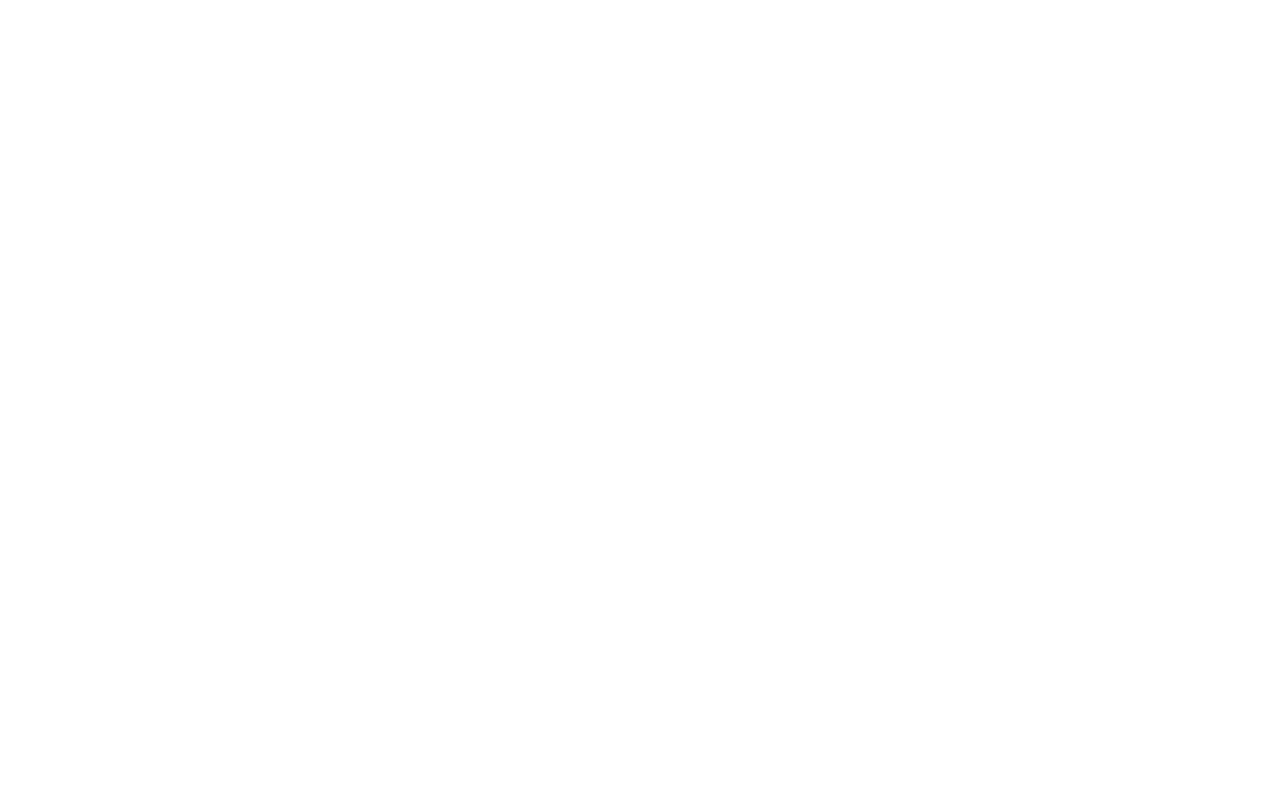
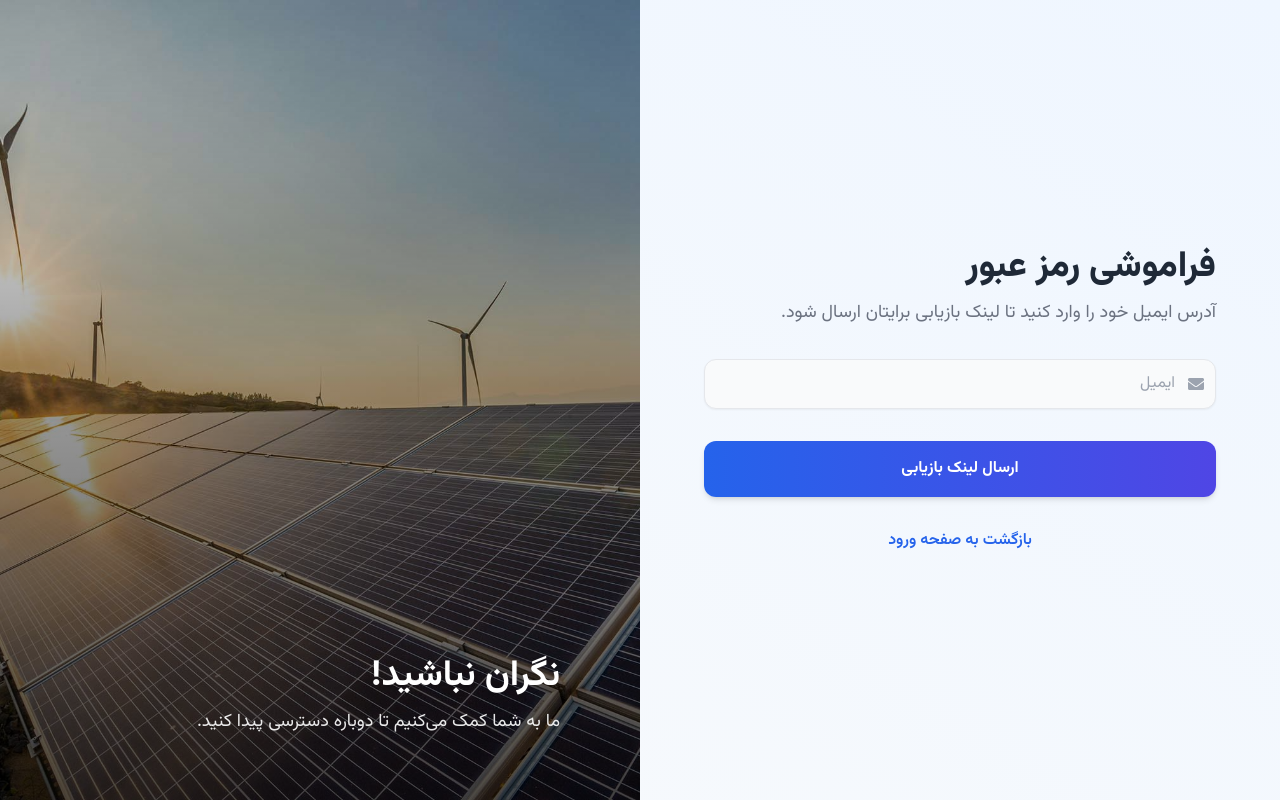
Before and after one commit to farshadnabizadeh/panel-mahyaran-energy, a React (Create React App) app: page /forgot-password in a window 1280 px wide. Before the commit this address had no page. Built offline with nearby package versions, Linux system fonts and the light colour scheme.

Commit message:
forget password

```diff
--- a/src/App.js
+++ b/src/App.js
@@ -3,13 +3,14 @@ import { Routes, Route, Link } from "react-router-dom";
 import Counter from "./components/example/exampleComponent";
 import RegisterForm from "./components/register/registerComponent";
 import LoginComponent from "./components/login/loginComponent";
-
+import ForgotPasswordPage from "./components/forgotPassword/ForgotPasswordPage";
 export default function App() {
   return (
     <div className="w-full min-h-screen">
       <Routes>
         <Route path="/" element={<RegisterForm />} />
         <Route path="/login" element={<LoginComponent />} />
+        <Route path="/forgot-password" element={<ForgotPasswordPage />} />
         <Route path="/about" element={<Counter />} />
       </Routes>
     </div>
--- /dev/null
+++ b/src/components/forgotPassword/ForgotPasswordPage.jsx
@@ -0,0 +1,90 @@
+import React, { useState } from "react";
+import { FaEnvelope } from "react-icons/fa";
+import ForgotImage from "../../assets/img/Login.jpg"; // You can reuse Login.jpg if needed
+import fa from "../../locales/fa.json";
+
+const t = fa.forgotPasswordPage
+
+const ForgotPasswordPage = () => {
+    const [email, setEmail] = useState("");
+
+    const handleSubmit = (e) => {
+        e.preventDefault();
+        alert(t.alerts.success);
+    };
+
+    return (
+        <div
+            dir="rtl"
+            className="min-h-screen flex flex-col-reverse md:flex-row bg-gradient-to-tr from-slate-50 to-blue-50"
+        >
+            {/* Right: Form section */}
+            <div className="w-full md:w-1/2 flex flex-col justify-center px-6 sm:px-12 md:px-16 py-10 md:py-16">
+                <h2 className="text-3xl sm:text-4xl font-extrabold text-gray-800 mb-3">
+                    {t.title}
+                </h2>
+                <p className="text-gray-500 mb-8 text-base sm:text-lg">{t.subtitle}</p>
+
+                <form onSubmit={handleSubmit} className="space-y-8">
+                    {/* Email Field */}
+                    <div className="relative group">
+                        <span className="absolute inset-y-0 right-0 flex items-center pr-3 text-gray-400 group-focus-within:text-blue-500 transition-colors">
+                            <FaEnvelope />
+                        </span>
+                        <input
+                            id="email"
+                            name="email"
+                            type="email"
+                            placeholder={t.fields.email}
+                            value={email}
+                            onChange={(e) => setEmail(e.target.value)}
+                            required
+                            className="w-full py-3 pr-10 pl-4 rounded-xl bg-gray-50 border border-gray-200 text-gray-800 placeholder-gray-400
+                focus:outline-none focus:border-blue-400 focus:ring-2 focus:ring-blue-300
+                transition-all duration-200 shadow-sm focus:shadow-md"
+                        />
+                    </div>
+
+                    {/* Submit */}
+                    <button
+                        type="submit"
+                        className="w-full bg-gradient-to-r from-blue-600 to-indigo-600 text-white font-bold py-4 rounded-xl
+              shadow-md hover:from-blue-700 hover:to-indigo-700
+              focus:ring-4 focus:ring-blue-300 transition-all duration-300"
+                    >
+                        {t.buttonText}
+                    </button>
+
+                    {/* Back to login link */}
+                    <div className="text-center mt-6">
+                        <a
+                            href="/login"
+                            className="text-blue-600 font-semibold hover:text-blue-700 transition-colors"
+                        >
+                            {t.backToLogin}
+                        </a>
+                    </div>
+                </form>
+            </div>
+
+            {/* Left: Image section */}
+            <div className="w-full md:w-1/2 h-64 sm:h-72 md:h-screen relative">
+                <img
+                    className="w-full h-full object-cover transform hover:scale-105 transition-transform duration-500"
+                    src={ForgotImage}
+                    alt={t.image.alt}
+                />
+                <div className="absolute inset-0 bg-gradient-to-t from-black/70 via-black/40 to-transparent flex items-end justify-center md:justify-start md:pr-16 pb-12 sm:pb-16 text-right">
+                    <div className="text-white drop-shadow-lg px-4">
+                        <h1 className="text-3xl sm:text-4xl font-bold">{t.image.overlayTitle}</h1>
+                        <p className="mt-3 text-base sm:text-lg opacity-90">
+                            {t.image.overlaySubtitle}
+                        </p>
+                    </div>
+                </div>
+            </div>
+        </div>
+    );
+};
+
+export default ForgotPasswordPage;
--- a/src/locales/fa.json
+++ b/src/locales/fa.json
@@ -50,5 +50,22 @@
             "overlayTitle": "به پرتال مهیاران خوش آمدید",
             "overlaySubtitle": "به حساب خود وارد شوید و ادامه دهید."
         }
+    },
+    "forgotPasswordPage": {
+        "title": "فراموشی رمز عبور",
+        "subtitle": "آدرس ایمیل خود را وارد کنید تا لینک بازیابی برایتان ارسال شود.",
+        "fields": {
+            "email": "ایمیل"
+        },
+        "buttonText": "ارسال لینک بازیابی",
+        "backToLogin": "بازگشت به صفحه ورود",
+        "image": {
+            "alt": "بازیابی رمز عبور",
+            "overlayTitle": "نگران نباشید!",
+            "overlaySubtitle": "ما به شما کمک می‌کنیم تا دوباره دسترسی پیدا کنید."
+        },
+        "alerts": {
+            "success": "لینک بازیابی با موفقیت ارسال شد!"
+        }
     }
 }
```
